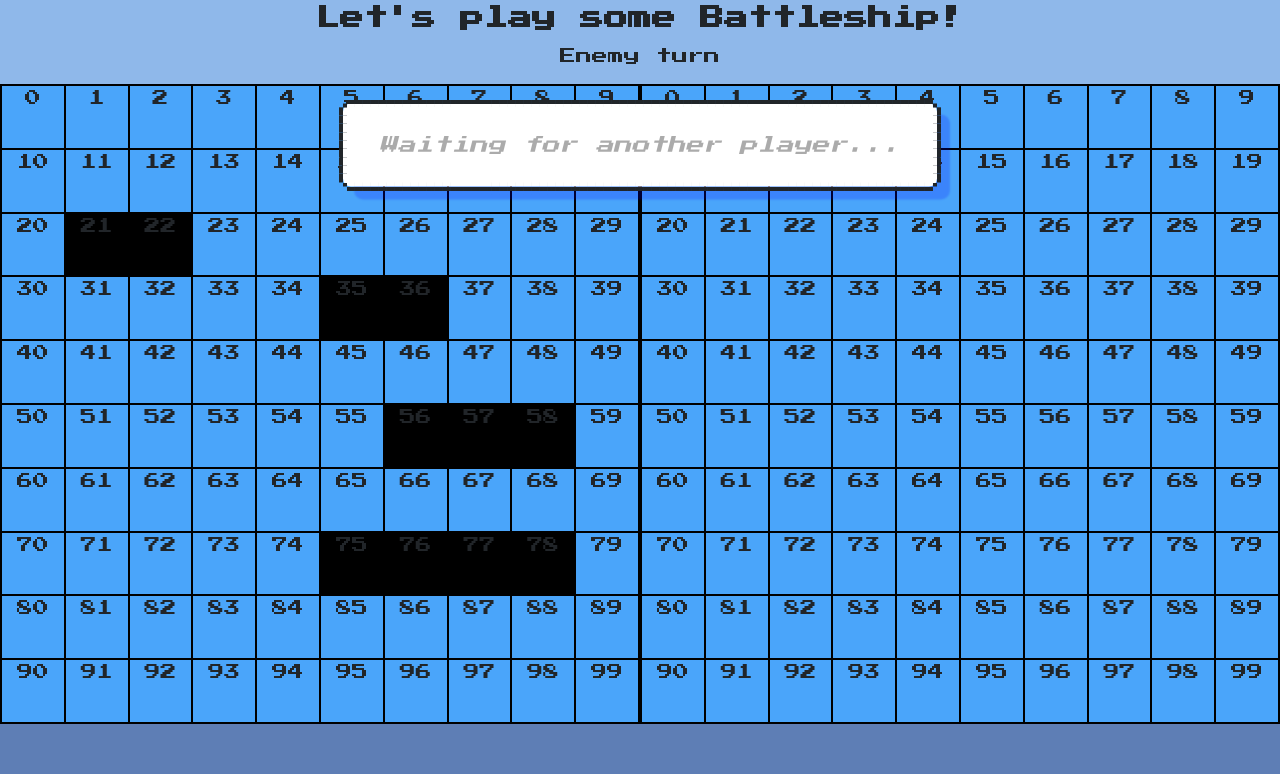
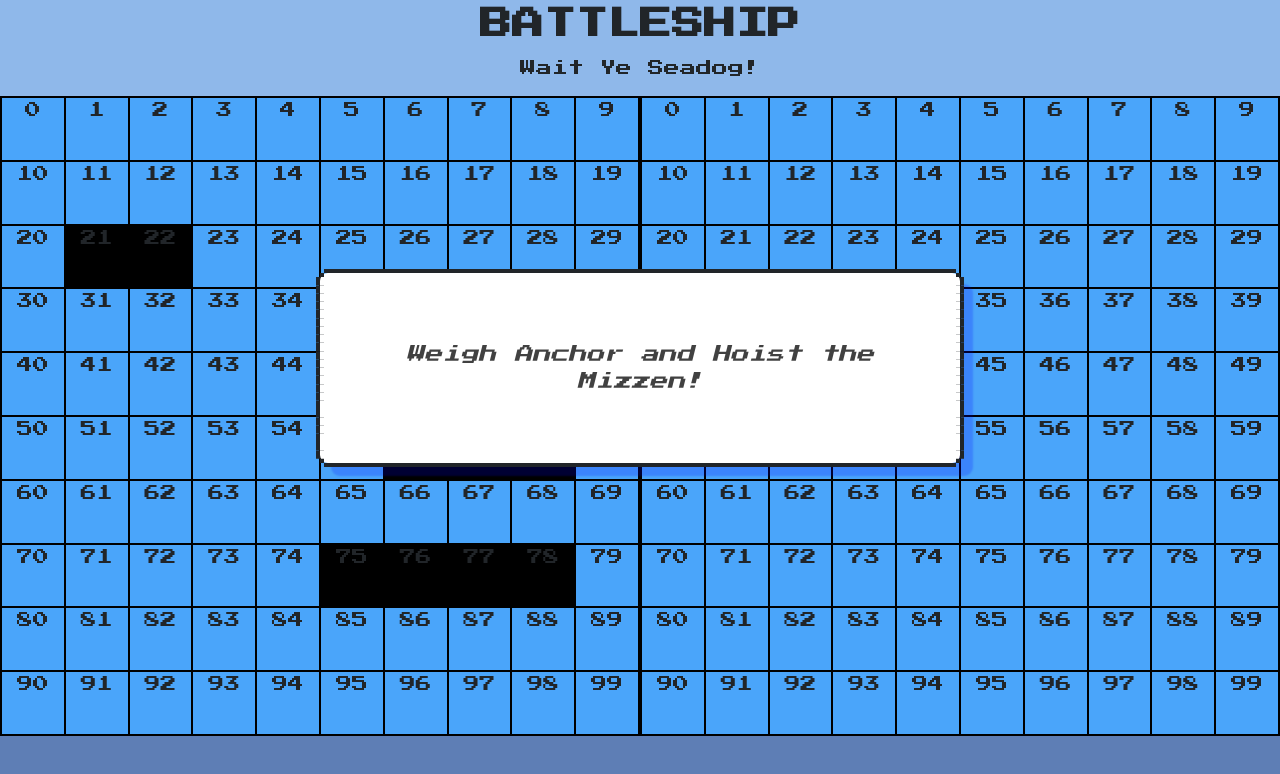
Before and after one commit to kungkotz/battleships, a React (Create React App) app: page / in a window 1280 px wide. Both pictures are taken after typing "Sample" into the empty fields and a click on the button "Start Game". Shown: the top 774 px of the page. Built offline with nearby package versions, Linux system fonts and the light colour scheme; no server answers.

Commit message:
added pirate lingo

```diff
--- a/src/components/GameBoard.jsx
+++ b/src/components/GameBoard.jsx
@@ -284,24 +284,20 @@ const GameBoard = ({ socket, user, opponent }) => {
 	return (
 		<div className="container">
 			<header>
-				<h2>Let's play some Battleship!</h2>
+				<h1>BATTLESHIP</h1>
 
-				{user && opponent ? (
-					<p>
-						<span>{user.username}</span> vs <span>{opponent.username}</span>
-					</p>
-				) : (
-					<dialog open className="nes-dialog is-rounded">
-						<p>Waiting for another player...</p>
+				{!user && !opponent && (
+					<dialog open className="nes-dialog is-rounded waiting">
+						<p>Weigh Anchor and Hoist the Mizzen!</p>
 					</dialog>
 				)}
 
-				{myTurn ? <p>Your turn</p> : <p>Enemy turn</p>}
+				{myTurn ? <p>Blow The Man Down!</p> : <p>Wait Ye Seadog!</p>}
 
 				{/* Lets player know if opponent left game */}
 				{leftGame === true && (
 					<dialog open className="nes-dialog is-rounded">
-						<h2>{opponent.username} left the game</h2>
+						<h2>{opponent.username} Brought a Spring Upon ‘er!</h2>
 						<button
 							onClick={() => window.location.reload()}
 							className="btn nes-btn is-error"
@@ -340,7 +336,8 @@ const GameBoard = ({ socket, user, opponent }) => {
 
 			{yourShips === 0 && (
 				<dialog open className="nes-dialog is-rounded game-over-dialog">
-					<h2>You Lost!</h2>
+					<h2>All Hands Hoy!</h2>
+					<p>Time to walk the plank...</p>
 					<button
 						onClick={() => window.location.reload()}
 						className="btn nes-btn is-error"
@@ -352,7 +349,9 @@ const GameBoard = ({ socket, user, opponent }) => {
 
 			{enemyShips === 0 && (
 				<dialog open className="nes-dialog is-rounded game-over-dialog">
-					<h2>You Won!</h2>
+					<h2>Shiver Me Timbers!</h2>
+					<p>We have booty to claim.</p>
+					<p></p>
 					<button
 						onClick={() => window.location.reload()}
 						className="btn nes-btn is-error"
--- a/src/styles/GameBoard.scss
+++ b/src/styles/GameBoard.scss
@@ -8,6 +8,21 @@
 	position: relative;
 
 	header {
+		.waiting {
+			position: absolute;
+			top: 50%;
+			left: 50%;
+			transform: translate(-50%, -50%);
+			padding: 4rem;
+			box-shadow: 12px 12px 2px 1px rgba(0, 0, 255, 0.2);
+
+			p {
+				font-size: 1.125rem;
+				color: #000000be;
+				font-style: italic;
+			}
+		}
+
 		dialog {
 			position: absolute;
 			top: 20%;
@@ -57,6 +72,10 @@
 		left: 50%;
 		transform: translate(-50%, -50%);
 		box-shadow: 12px 12px 2px 1px rgba(0, 0, 255, 0.2);
+
+		p {
+			flex-basis: 100%;
+		}
 	}
 }
 
```
